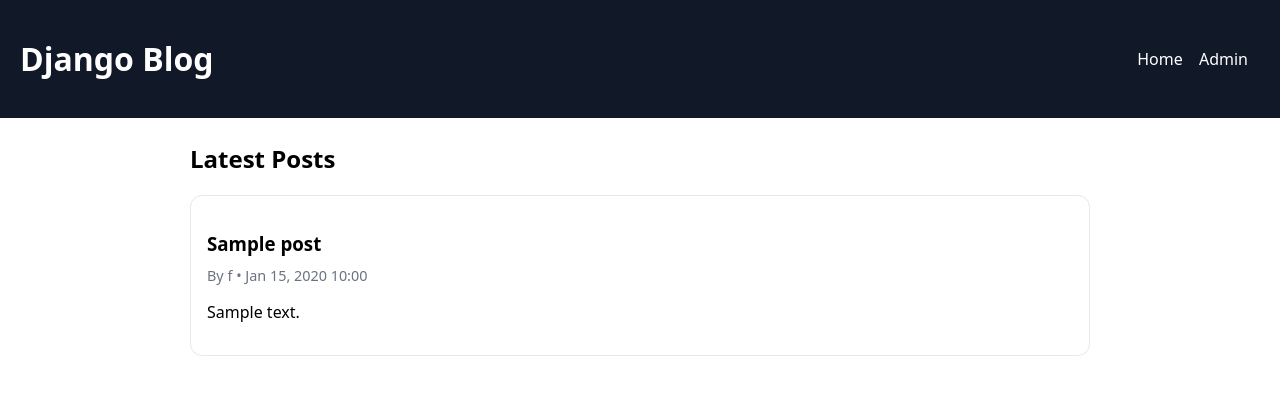
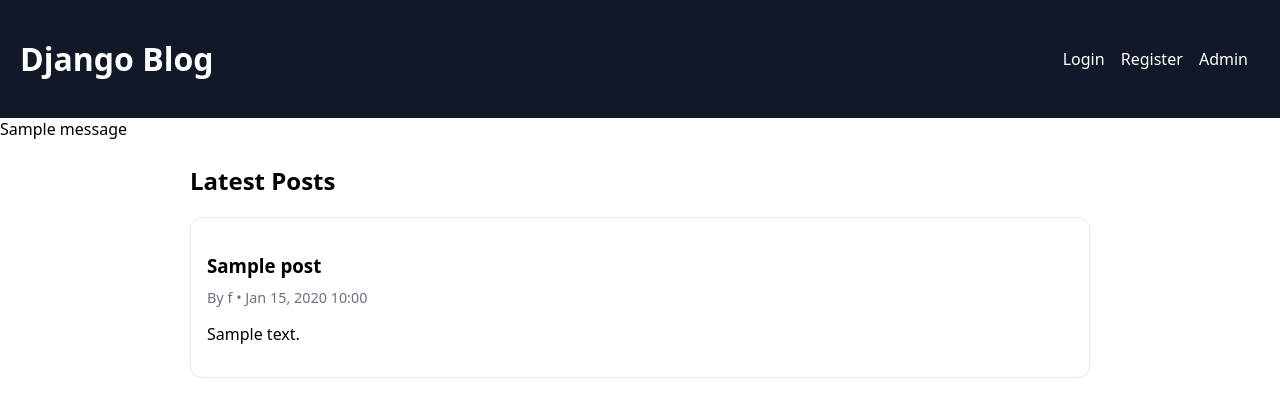
Before and after one commit to Abby966/Alx_DjangoLearnLab, a Django app: page / in a window 1280 px wide. Shown: the top 417 px of the page. Run offline with Django 5.2, Linux system fonts and the light colour scheme; data comes from the database, SQL or seed files in the repository; tables that the repository leaves empty hold one stand-in row (values such as "Sample post"); one stand-in notice (Sample message) is shown.

Commit message:
Update base.html

```diff
--- a/django_blog/blog/templates/blog/base.html
+++ b/django_blog/blog/templates/blog/base.html
@@ -11,15 +11,31 @@
   <header class="site-header">
   <h1><a href="/">Django Blog</a></h1>
   <nav>
-      <a href="/">Home</a>
+    {% if user.is_authenticated %}
+      <span>Hi, {{ user.username }}</span>
+      <a href="{% url 'profile' %}">Profile</a>
+      <a href="{% url 'logout' %}">Logout</a>
+    {% else %}
+      <a href="{% url 'login' %}">Login</a>
+      <a href="{% url 'register' %}">Register</a>
+    {% endif %}
     <a href="/admin/">Admin</a>
   </nav>
 </header>
+
+{% if messages %}
+  <div class="messages">
+    {% for message in messages %}
+      <div class="msg">{{ message }}</div>
+    {% endfor %}
+  </div>
+{% endif %}
 
 <main class="content">
   {% block content %}{% endblock %}
 </main>
 
+
   <script src="{% static 'blog/main.js' %}"></script>
 </body>
 </html>
```
Lines whose indentation alone changed are shown as unchanged.
